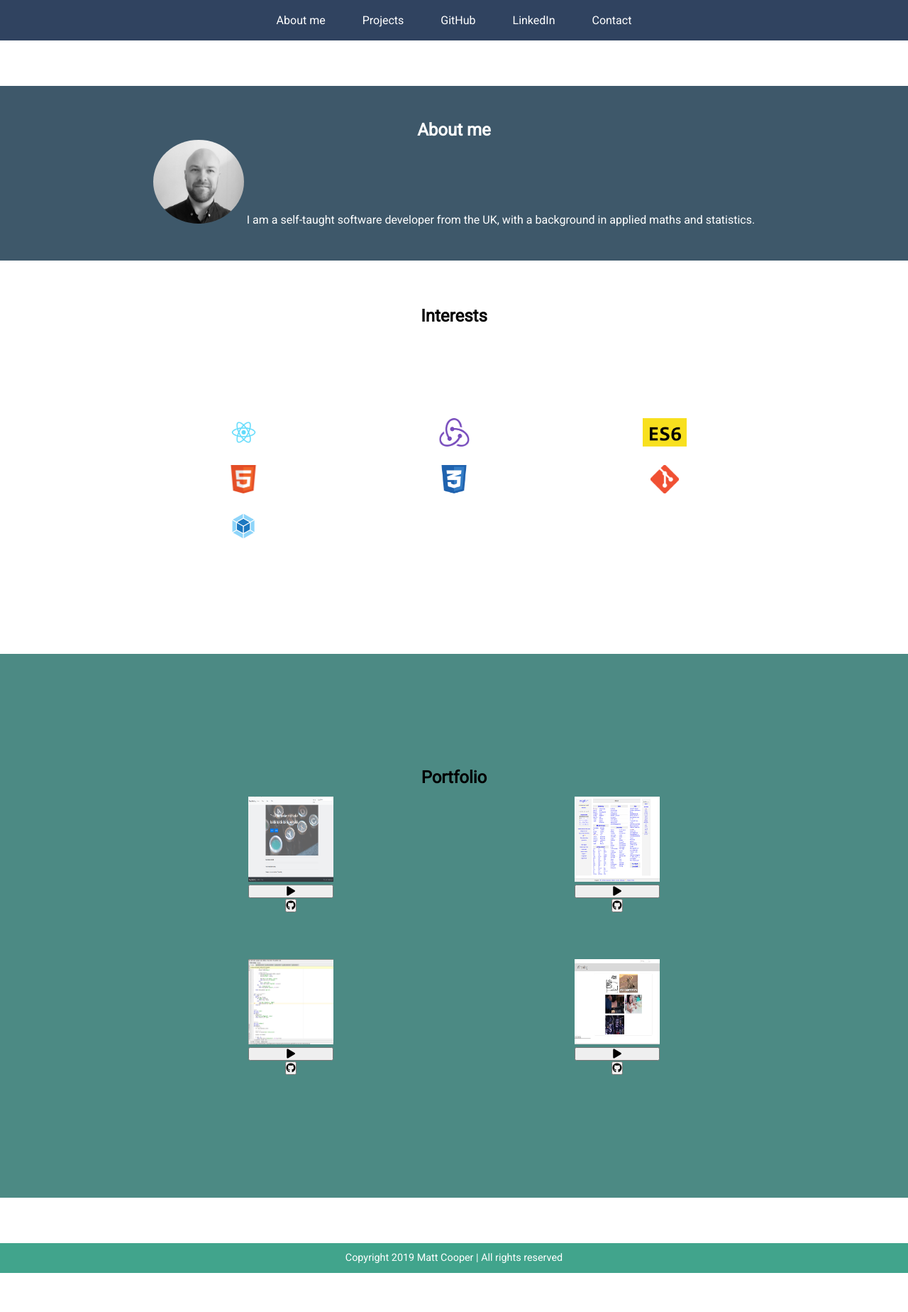
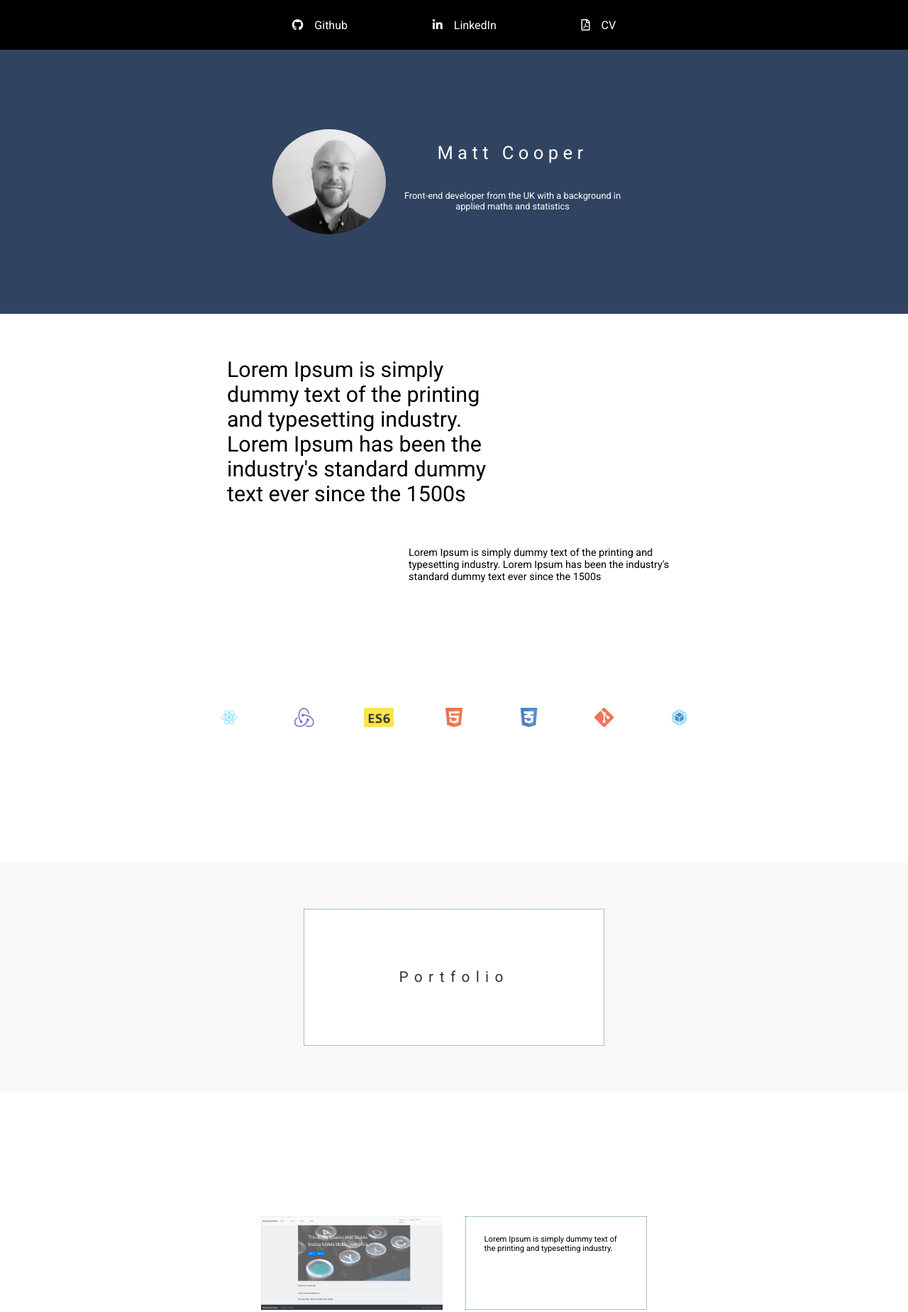
Before and after one commit to Matt-dc/portfolio-site-2, a plain HTML site: page index.html in a window 1280 px wide. Shown: the top 1848 px of the page at 71% size. Before the commit the page ends 1793 px from the top, so only its background shows below. Drawn offline with Linux system fonts and the light colour scheme.

Commit message:
Add files via upload

```diff
--- a/index.html
+++ b/index.html
@@ -12,31 +12,30 @@
     <div id="top-nav" class="top-nav">
       <nav>
         <ul>
-          <li><a href="#">About me</a></li>
-          <li><a href="#">Projects</a></li>
-          <li><a href="#">GitHub</a></li>
-          <li><a href="#">LinkedIn</a></li>
-          <li><a href="#">Contact</a></li>
+          <li class="top-nav-item" id="li-1"><a href="https://github.com/Matt-dc"><i class="fab fa-github"></i>Github</a></li>
+          <li class="top-nav-item" id="li-2"><a href="https://www.linkedin.com/in/matt-dc/"><i class="fab fa-linkedin-in"></i>LinkedIn</a></li>
+          <li class="top-nav-item"><a href="cv.pdf"><i class="far fa-file-pdf"></i>CV</a></li>
           <li class="bars" onclick="toggleMenu()"><i class="fa fa-bars fa-2x"></i></li>
         </ul>
       </nav>
     </div>
 
     <section>
-
         <div id="about" class="section">
-        <h2>About me</h2>
-        <img src="profile_img.jpg" alt="profile img">
-        I am a self-taught software developer from the UK, with a background in applied maths and statistics.
+          <div class="grid-container">
+            <h1 id="title-name">Matt Cooper</h1>
+            <img id="profile-img" src="profile_img.jpg" alt="profile img">
+            <p id="heading-text">Front-end developer from the UK with a background in applied maths and statistics</p>
+        </div>
       </div>
     </section>
 
 
     <section class="interest-section">
-        <header>
-          <h2 id="interests-header">Interests</h2>
-        </header>
-        <div class="interest-cover"></div>
+
+        <p id="about-first">Lorem Ipsum is simply dummy text of the printing and typesetting industry. Lorem Ipsum has been the industry's standard dummy text ever since the 1500s</p>
+        <p id="about-second">Lorem Ipsum is simply dummy text of the printing and typesetting industry. Lorem Ipsum has been the industry's standard dummy text ever since the 1500s</p>
+
         <ul id="interests" class="interests">
           <li  id="react-icon" class="interest-icon">
             <img src="icons/react-icon.png" class="int" alt="">
@@ -72,50 +71,57 @@
 
 
 
-    <section class="portfolio-section">
-
+    <section class="">
+      <div id="portfolio-header-container">
         <header>
           <h2 id="portfolio-header">Portfolio</h2>
         </header>
+      </div>
 
-    <div class="portfolio">
-      <!-- <div id="top-line"></div> -->
+
+    <div class="portfolio portfolio-section">
         <div id="project1" class="project">
           <div class="project-image-container">
             <h3>React Journal App</h3>
-            <img src="projects/journalapp.png" alt="">
+            <img id="img1" src="projects/journalapp.png" alt="">
           </div>
-          <button class="btn view-demo"> <i class="fas fa-play"></i></button>
-          <a href="https://github.com/Matt-dc/React-Journalling-App"><button class="btn view-code"><i class="fab fa-github"></i></button></a>
+          <h3 id="project-text1">Lorem Ipsum is simply dummy text of the printing and typesetting industry.</h3>
         </div>
+
         <div id="project2" class="project">
+          <h3 id="project-text2">Lorem Ipsum is simply dummy text of the printing and typesetting industry.</h3>
           <div class="project-image-container">
             <h3>Python-Selenium webcrawler</h3>
-            <img src="projects/seleniumwebscraper.png" alt="">
+            <img id="img2" src="projects/seleniumwebscraper.png" alt="">
            </div>
-          <button class="btn view-demo"><i class="fas fa-play"></i></button>
-          <a href="https://github.com/Matt-dc/Python-selenium-webscraper"><button class="btn view-code"><i class="fab fa-github"></i></button></a>
         </div>
-        <div id="project3" class="project">
-          <div class="project-image-container">
-            <h3>CRUD App in Flask</h3>
-            <img src="projects/flaskcrud.png" alt="">
       </div>
-          <button class="btn view-demo"><i class="fas fa-play"></i></button>
-          <a href="https://github.com/Matt-dc/Flask-CRUD-App"><button class="btn view-code"> <i class="fab fa-github"></i></button></a>
+
+
+
+        <div id="project3" class="">
+            <img id="img3" src="projects/flaskcrud.png" alt="">
+          <h3 id="project-text3">Lorem Ipsum is simply dummy text of the printing and typesetting industry.</h3>
         </div>
 
         <div id="project4" class="project">
+          <h3 id="project-text4">Lorem Ipsum is simply dummy text of the printing and typesetting industry.</h3>
             <div class="project-image-container">
               <h3>Search App with Giphy API</h3>
-              <img src="projects/giphysearch.png" alt="">
+              <img id="img4" src="projects/giphysearch.png" alt="">
             </div>
-          <button class="btn view-demo"><i class="fas fa-play"></i></button>
-          <a href="https://github.com/Matt-dc/Search-App"> <button class="btn view-code"> <i class="fab fa-github"></i></button></a>
+        </div>
+  </section>
+
+  <div id="pre-pre-footer">
+    <p><i class="fab fa-linkedin-in"></i>Don't hesitate to get in touch through LinkedIn
+    <p id="pre-pre-footer-tag"><i class="far fa-file-pdf"></i>You can also contact me through my CV</p>
   </div>
 
+  <div id="pre-footer">
+    <h2>Disclaimer</h2>
+    <p>This is some other text that will go here</p>
   </div>
-  </section>
 
     <footer>
       <p>Copyright 2019   Matt Cooper   |   All rights reserved</p>
--- a/style.css
+++ b/style.css
@@ -9,14 +9,21 @@ body {
 
 nav {
   width: 100%;
-  background-color:	#304360;
+  background-color:	#000;
   text-align: center;
+  padding: 1.6em 0;
 }
 
 nav ul li {
   list-style-type: none;
   display: inline;
-  padding: 1.8em;
+  margin: 2.5em;
+  padding: 1.4%;
+}
+
+nav ul li:hover {
+  background-color: #3c3c3c;
+  cursor: pointer;
 }
 
 .bars {
@@ -34,30 +41,93 @@ nav ul li a {
 
 section {
   width: 100%;
-  margin: 5% auto;
+  margin: 0 auto;
 }
 
 section h2 {
   text-align: center;
 }
 
+.top-nav-item i {
+  margin-right: 1em;
+}
+
+#title-name {
+  grid-area: title;
+  font-size: 1.6em;
+  letter-spacing: 0.25em;
+  font-weight: lighter;
+  padding-top: 5%;
+  text-align: center;
+}
+
+#heading-text {
+  grid-area: heading;
+  font-size: 0.8em;
+  font-weight: lighter;
+  padding-top: 5%;
+  text-align: center;
+
+}
+
+#profile-img {
+  width: 10em;
+  border-radius: 100%;
+  grid-area: img;
+}
+
 #about {
-  background-color:  	#3e586a;
+  background-color:	#304360;
   color: #fff;
-  padding: 3em 0;
-  text-align: center;
+  padding: 7em 0;
   width: 100%;
 }
 
-#about img {
-  width: 10%;
-  border-radius: 100%;
+.grid-container {
+  width: 40%;
+  margin: 0 auto;
+  display: grid;
+  grid-gap: 5px;
+  grid-template-areas:
+  'img title title title'
+  'img heading heading heading'
+  'img heading heading heading';
 }
 
+#interests-header {
+  width: 50%;
+  margin:0 auto;
+  margin-top: 5em;
+}
+
+#interests-title {
+  color: #3e586a;
+  font-size: 1.3em;
+  letter-spacing: 0.3em;
+  font-weight: lighter;
+  text-align: left;
+
+}
+
+#about-first {
+  font-size: 1.9em;
+  margin: 0 auto;
+  margin-top: 2em;
+  width: 30%;
+  padding-right: 20%;
+}
+#about-second {
+  font-size: 0.9em;
+  margin:4em auto;
+  font-weight: lighter;
+  width: 30%;
+  padding-left: 20%;
+
+}
 
 .interests {
-  margin: 0 auto;
-  max-width: 55em;
+  margin: 6em auto;
+  max-width: 45em;
   text-align: center;
   padding: 5em 0;
   display: grid;
@@ -70,10 +140,12 @@ section h2 {
   position: relative;
   z-index: 2;
   list-style-type: none;
+  opacity: 0.8;
+
 }
 
 img.int {
-  height:40px;
+  height:27px;
   margin-bottom: 12px;
   animation: rollout 0.9s ease-out;
 
@@ -89,8 +161,6 @@ img.int {
 }
 
 
-
-
 #projects {
     text-align: center;
     display: grid;
@@ -99,56 +169,106 @@ img.int {
 
 
 .portfolio-section {
-  background-color:	#4c8a84;
+  background-color:	#fff;
   color: #000;
-  padding: 10em 0;
-  width: 100%;
+  padding: 2em 0;
+  width: 50%;
+  margin: 0 auto;
 }
 
-.portfolio {
-  background-color:	#4c8a84;
-  display: grid;
-  position: relative;
-  grid-gap: 40px;
-  grid-template-columns: repeat(4, 1fr);
+#portfolio-header-container {
+  padding: 4em 0;
+  background-color: #f8f8f8;
+}
+
+#portfolio-header {
+  width: 20%;
+  background-color: #fff;
+  padding: 4em;
+  border: 1px dotted #4c8a84;
   margin: 0 auto;
-  text-align: center;
-  padding: 0 3em;
-  max-width: 55em;
-  z-index: 5;
-  overflow: hidden;
+  color: #333333;
+  font-weight: lighter;
+  font-size: 1.3em;
+  letter-spacing: 0.4em;
 }
 
 
 .project {
-  display: flex;
-  flex-direction: column;
-  text-align: center;
-  max-width: 120px;
-  padding: 0.8em;
-  z-index: 1;
+  display: grid;
+  grid-template-columns: 1fr 1fr;
+  grid-gap: 2em;
+  margin: 9em 3em;
+}
+.project h3 {
+  padding: 10%;
+  font-size: 0.7em;
+  font-weight: lighter;
+
 }
 
 /* image + label holder */
 .project-image-container {
   position: relative;
-  max-width: 120px;
   line-height: normal;
   text-align: center;
   cursor: pointer;
   overflow: hidden;
   z-index: 3;
+  width: 100%;
+  margin: 0 auto;
 }
 
 .project-image-container img {
-  background-color: red;
-  width: 120px;
-  height:120px;
+  width: 100%;
+  height: 100%;
   transition: opacity 0.4s ease-in, transform 0.4s;
 }
 
+
+
+#project-text1 {
+  border: 1px dotted #4c8a84;
+}
+#img2 {
+  width:50%;
+  margin-top: 3em;
+  height: auto;
+}
+#project-text2 {
+  font-size: 2.6em;
+}
+#project3 {
+  background-color:	#3e586a;
+  width: 100%;
+  color: #fff;
+  text-align: center;
+  padding: 3em 0;
+}
+#img3 {
+  width: 15%;
+  margin-bottom: 2em;
+}
+#project-text3 {
+  font-size: 0.9em;
+}
+#project4 {
+  width: 50%;
+  margin: 10em auto;
+}
+#img4 {
+  margin-top: 10em;
+}
+#project-text4 {
+  width: 50%;
+  height: 60%;
+  margin:0 auto;
+  background-color: #c6c6c6;
+}
+
+
 /* THE IMAGE ITSELF - expands inside overflow hidden*/
-.project-image-container:hover img {
+.project-image:hover img {
   z-index: 0;
   opacity: 0.7;
   transform: scale(1.2);
@@ -171,6 +291,44 @@ img.int {
 }
 
 
+#pre-pre-footer {
+  width: 100%;
+  background-color: #4c8a84;
+  margin: 6em 0;
+  padding: 4em 0;
+  text-align: right;
+  font-size: 1.4em;
+  color: #fff;
+}
+#pre-pre-footer p {
+  margin: 0 20%;
+}
+#pre-pre-footer p i {
+  margin-right: 2em;
+  font-size: 0.6em;
+}
+p#pre-pre-footer-tag {
+  font-size: 0.6em;
+  margin: 1em auto;
+  width: 50%;
+}
+#pre-footer {
+  width: 100%;
+  margin: 6em 0;
+  text-align: left;
+  font-size: 1em;
+}
+#pre-footer h2 {
+  margin: 3% 20%;
+  font-weight: lighter;
+  font-size: 3em;
+}
+#pre-footer p {
+  margin: 0 20%;
+  font-size: 0.8em;
+}
+
+
 footer {
   background-color:#41a48c;
   width: 100%;
@@ -180,7 +338,7 @@ footer {
 }
 
 footer > p {
-  font-size: 0.9em;
+  font-size: 0.7em;
 }
 
 
@@ -244,7 +402,7 @@ footer > p {
 
 
   /* for smartphones */
-  @media only screen and (min-width: 600px) {
+  @media only screen and (min-width: 600px) and (max-width: 768px){
 
    body {
     background-color: pink;
@@ -254,6 +412,14 @@ footer > p {
     }
     nav ul li {
       padding: 1.5em;
+    }
+    .grid-container {
+      width: 50%;
+      grid-gap: 5px;
+      grid-template-areas:
+      'img'
+      'title'
+      'heading';
     }
     .interests {
       grid-template-columns: repeat(3, 1fr);
@@ -269,10 +435,11 @@ footer > p {
     .project {
       margin: 0 auto;
     }
+
 }
 
 /* for tablets */
-@media only screen and (min-width: 768px) {
+@media only screen and (min-width: 768px) and (max-width 999px){
 
   body {
     background-color: yellow;
@@ -280,11 +447,20 @@ footer > p {
   nav {
     padding: 2.5% 0;
   }
+  #title-name {
+    font-size: 3em
+  }
+  #profile-img {
+    width: 10em;
+  }
+  #about {
+    padding: 2em 0;
+  }
 
 }
 
 
-@media (min-width: 1000px) {
+@media (min-width: 1000px) and (max-width 1500px){
 
   #projects {
     grid-template-columns: repeat(2, 1fr);
@@ -295,6 +471,7 @@ footer > p {
   nav {
     padding: 1.5% 0;
   }
+
 }
 
 
@@ -313,9 +490,3 @@ footer > p {
 }
 
 /* for desktop */
-@media only screen and (min-width: 1200px) {
-
-body {
-  background-color: #fff;
-  }
-}
```
Lines whose indentation alone changed are shown as unchanged.
